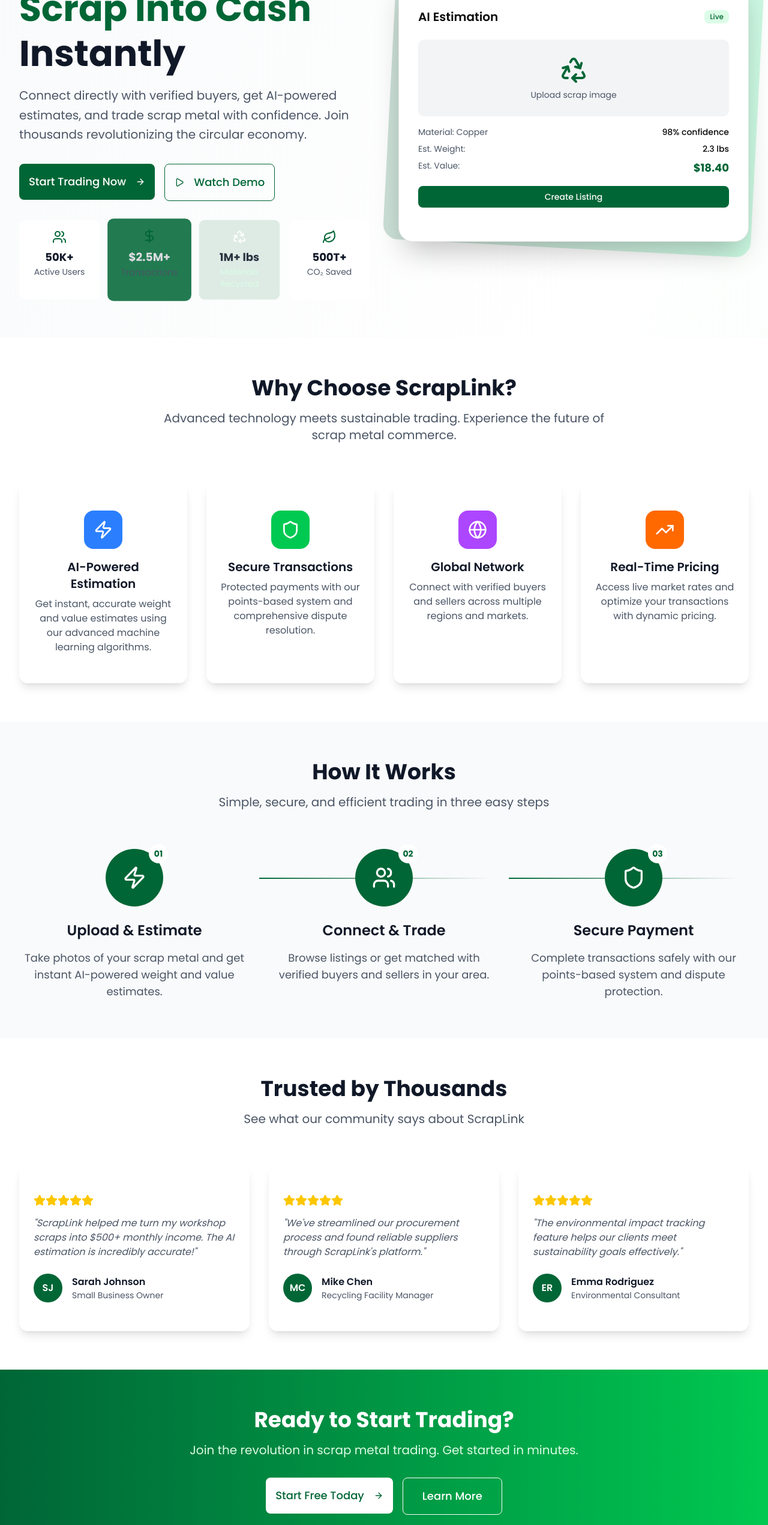
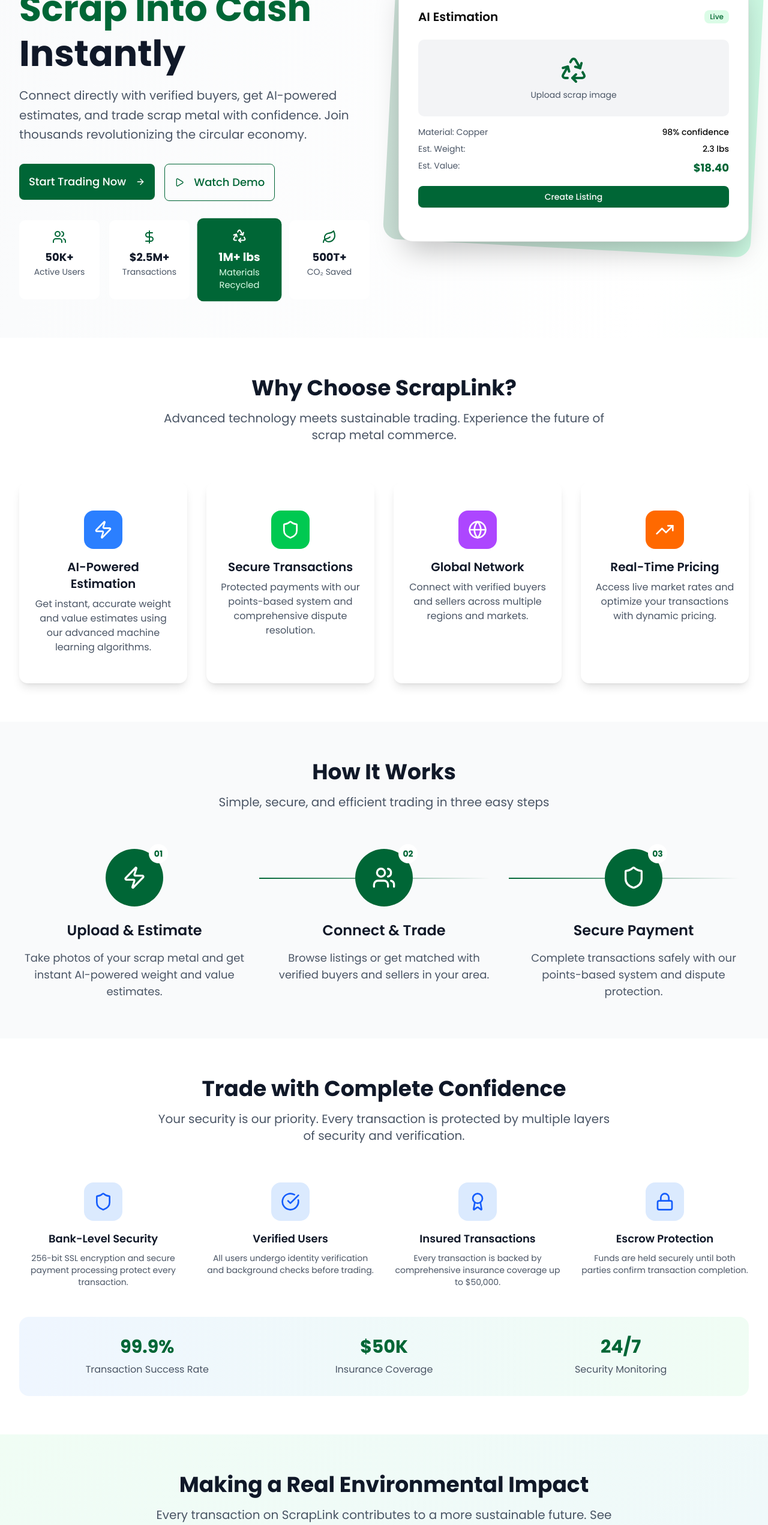
Before and after one commit to o1-spec/Couch-Hackhathon-scrapLink, a Next.js app: page / in a window 1280 px wide. Shown: the part 234-2776 px from the top of the page at 60% size. Built offline with nearby package versions, Linux system fonts and the light colour scheme.

Commit message:
finished ui

```diff
--- a/src/components/homepage/Homepage.tsx
+++ b/src/components/homepage/Homepage.tsx
@@ -4,7 +4,25 @@ import { useState, useEffect } from "react"
 import { Button } from "@/components/ui/button"
 import { Card, CardContent } from "@/components/ui/card"
 import { Badge } from "@/components/ui/badge"
-import { Recycle, ArrowRight, Shield, Zap, Globe, TrendingUp, Users, DollarSign, Leaf, Star, Play } from "lucide-react"
+import {
+  Recycle,
+  ArrowRight,
+  Shield,
+  Zap,
+  Globe,
+  TrendingUp,
+  Users,
+  DollarSign,
+  Leaf,
+  Star,
+  Play,
+  CheckCircle,
+  Lock,
+  Award,
+  TreePine,
+  Factory,
+  Truck,
+} from "lucide-react"
 import Link from "next/link"
 
 export function HomePage() {
@@ -12,8 +30,10 @@ export function HomePage() {
   const [currentStat, setCurrentStat] = useState(0)
   const [isAuthenticated, setIsAuthenticated] = useState(false)
   const [userType, setUserType] = useState<"seller" | "buyer" | null>(null)
+  const [impactCounter, setImpactCounter] = useState(0)
 
   console.log(userType)
+
   useEffect(() => {
     setIsVisible(true)
 
@@ -35,7 +55,15 @@ export function HomePage() {
       setCurrentStat((prev) => (prev + 1) % 4)
     }, 3000)
 
-    return () => clearInterval(interval)
+    // Animate environmental impact counter
+    const impactInterval = setInterval(() => {
+      setImpactCounter((prev) => (prev + 1) % 1000)
+    }, 50)
+
+    return () => {
+      clearInterval(interval)
+      clearInterval(impactInterval)
+    }
   }, [])
 
   const stats = [
@@ -91,6 +119,56 @@ export function HomePage() {
       role: "Environmental Consultant",
       content: "The environmental impact tracking feature helps our clients meet sustainability goals effectively.",
       rating: 5,
+    },
+  ]
+
+  const trustFeatures = [
+    {
+      icon: Shield,
+      title: "Bank-Level Security",
+      description: "256-bit SSL encryption and secure payment processing protect every transaction.",
+    },
+    {
+      icon: CheckCircle,
+      title: "Verified Users",
+      description: "All users undergo identity verification and background checks before trading.",
+    },
+    {
+      icon: Award,
+      title: "Insured Transactions",
+      description: "Every transaction is backed by comprehensive insurance coverage up to $50,000.",
+    },
+    {
+      icon: Lock,
+      title: "Escrow Protection",
+      description: "Funds are held securely until both parties confirm transaction completion.",
+    },
+  ]
+
+  const environmentalStats = [
+    {
+      icon: TreePine,
+      value: "2.5M",
+      label: "Trees Saved",
+      description: "Equivalent trees saved through metal recycling",
+    },
+    {
+      icon: Factory,
+      value: "85%",
+      label: "Energy Reduction",
+      description: "Less energy used vs. new metal production",
+    },
+    {
+      icon: Recycle,
+      value: "500T",
+      label: "CO₂ Prevented",
+      description: "Carbon emissions prevented annually",
+    },
+    {
+      icon: Truck,
+      value: "1M+",
+      label: "Miles Saved",
+      description: "Transportation miles optimized",
     },
   ]
 
@@ -357,6 +435,123 @@ export function HomePage() {
         </div>
       </section>
 
+      {/* Trust & Security Section */}
+      <section className="py-16 bg-white">
+        <div className="max-w-7xl mx-auto px-4 sm:px-6 lg:px-8">
+          <div className="text-center mb-16">
+            <h2 className="text-4xl font-bold text-gray-900 mb-4">Trade with Complete Confidence</h2>
+            <p className="text-xl text-gray-600 max-w-3xl mx-auto">
+              Your security is our priority. Every transaction is protected by multiple layers of security and
+              verification.
+            </p>
+          </div>
+
+          <div className="grid md:grid-cols-2 lg:grid-cols-4 gap-8 mb-12">
+            {trustFeatures.map((feature, index) => {
+              const Icon = feature.icon
+              return (
+                <div key={index} className="text-center">
+                  <div className="w-16 h-16 bg-blue-100 rounded-2xl flex items-center justify-center mx-auto mb-4">
+                    <Icon className="h-8 w-8 text-blue-600" />
+                  </div>
+                  <h3 className="text-lg font-semibold text-gray-900 mb-2">{feature.title}</h3>
+                  <p className="text-gray-600 text-sm">{feature.description}</p>
+                </div>
+              )
+            })}
+          </div>
+
+          <div className="bg-gradient-to-r from-blue-50 to-green-50 rounded-2xl p-8">
+            <div className="grid md:grid-cols-3 gap-8 text-center">
+              <div>
+                <div className="text-3xl font-bold text-[#006636] mb-2">99.9%</div>
+                <div className="text-gray-600">Transaction Success Rate</div>
+              </div>
+              <div>
+                <div className="text-3xl font-bold text-[#006636] mb-2">$50K</div>
+                <div className="text-gray-600">Insurance Coverage</div>
+              </div>
+              <div>
+                <div className="text-3xl font-bold text-[#006636] mb-2">24/7</div>
+                <div className="text-gray-600">Security Monitoring</div>
+              </div>
+            </div>
+          </div>
+        </div>
+      </section>
+
+      {/* Environmental Impact Section */}
+      <section className="py-16 bg-gradient-to-br from-green-50 to-blue-50">
+        <div className="max-w-7xl mx-auto px-4 sm:px-6 lg:px-8">
+          <div className="text-center mb-16">
+            <h2 className="text-4xl font-bold text-gray-900 mb-4">Making a Real Environmental Impact</h2>
+            <p className="text-xl text-gray-600 max-w-3xl mx-auto">
+              Every transaction on ScrapLink contributes to a more sustainable future. See the collective impact of our
+              community.
+            </p>
+          </div>
+
+          <div className="grid md:grid-cols-2 lg:grid-cols-4 gap-8 mb-12">
+            {environmentalStats.map((stat, index) => {
+              const Icon = stat.icon
+              return (
+                <Card key={index} className="text-center border-0 shadow-lg bg-white/80 backdrop-blur-sm">
+                  <CardContent className="p-6">
+                    <div className="w-16 h-16 bg-green-100 rounded-2xl flex items-center justify-center mx-auto mb-4">
+                      <Icon className="h-8 w-8 text-green-600" />
+                    </div>
+                    <div className="text-3xl font-bold text-[#006636] mb-2">{stat.value}</div>
+                    <div className="text-lg font-semibold text-gray-900 mb-1">{stat.label}</div>
+                    <div className="text-sm text-gray-600">{stat.description}</div>
+                  </CardContent>
+                </Card>
+              )
+            })}
+          </div>
+
+          <div className="bg-white rounded-2xl p-8 shadow-lg">
+            <div className="grid md:grid-cols-2 gap-8 items-center">
+              <div>
+                <h3 className="text-2xl font-bold text-gray-900 mb-4">Real-Time Impact Counter</h3>
+                <p className="text-gray-600 mb-6">
+                  Watch as our community makes a difference in real-time. Every piece of scrap metal recycled through
+                  ScrapLink helps reduce environmental waste and carbon emissions.
+                </p>
+                <div className="space-y-4">
+                  <div className="flex items-center justify-between">
+                    <span className="text-gray-600">CO₂ Saved Today:</span>
+                    <span className="text-2xl font-bold text-green-600">{impactCounter + 1247} lbs</span>
+                  </div>
+                  <div className="flex items-center justify-between">
+                    <span className="text-gray-600">Metal Recycled Today:</span>
+                    <span className="text-2xl font-bold text-green-600">
+                      {Math.floor(impactCounter * 2.3) + 5420} lbs
+                    </span>
+                  </div>
+                  <div className="flex items-center justify-between">
+                    <span className="text-gray-600">Energy Saved Today:</span>
+                    <span className="text-2xl font-bold text-green-600">
+                      {Math.floor(impactCounter * 0.8) + 2100} kWh
+                    </span>
+                  </div>
+                </div>
+              </div>
+              <div className="relative">
+                <div className="w-full h-64 bg-gradient-to-br from-green-100 to-blue-100 rounded-xl flex items-center justify-center">
+                  <div className="text-center">
+                    <Leaf className="h-20 w-20 text-green-600 mx-auto mb-4 animate-pulse" />
+                    <div className="text-4xl font-bold text-green-600 mb-2">
+                      {Math.floor(impactCounter / 10) + 156}%
+                    </div>
+                    <div className="text-gray-600">Sustainability Goal Progress</div>
+                  </div>
+                </div>
+              </div>
+            </div>
+          </div>
+        </div>
+      </section>
+
       {/* Testimonials Section */}
       <section id="testimonials" className="py-16 bg-white">
         <div className="max-w-7xl mx-auto px-4 sm:px-6 lg:px-8">
```
